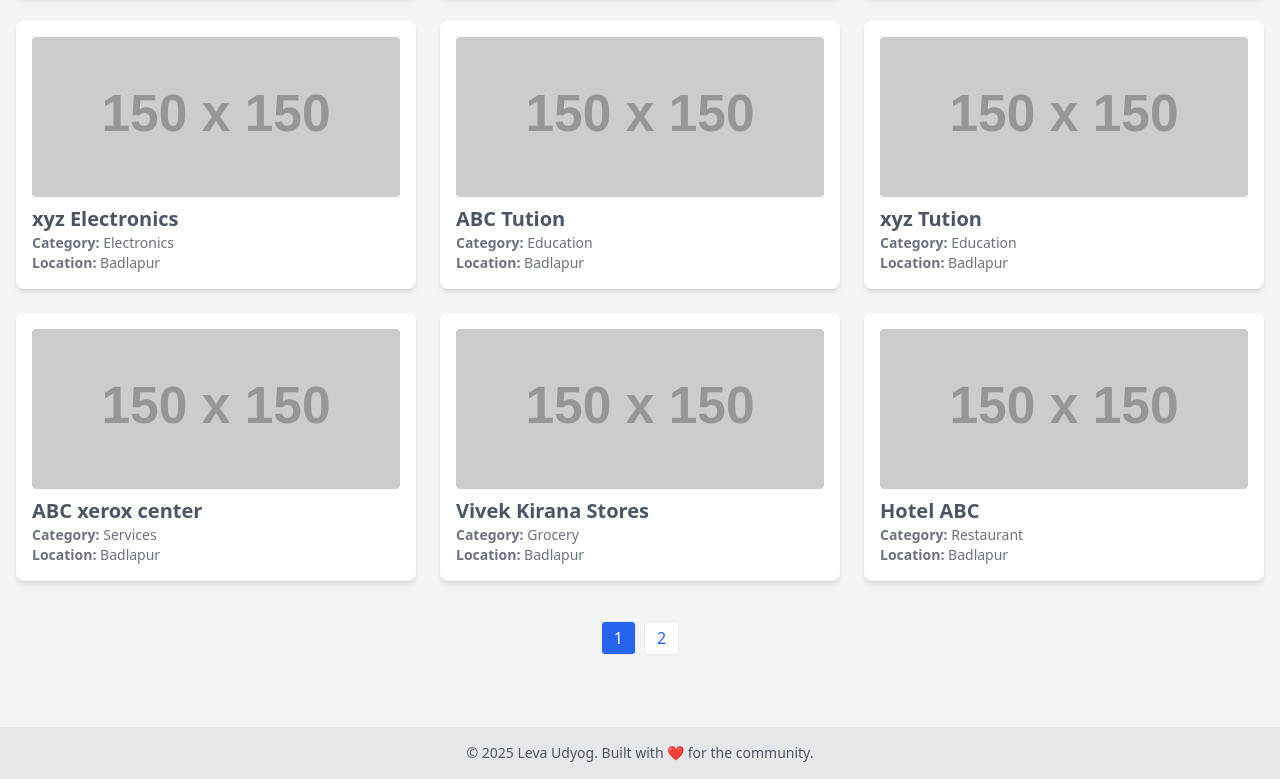
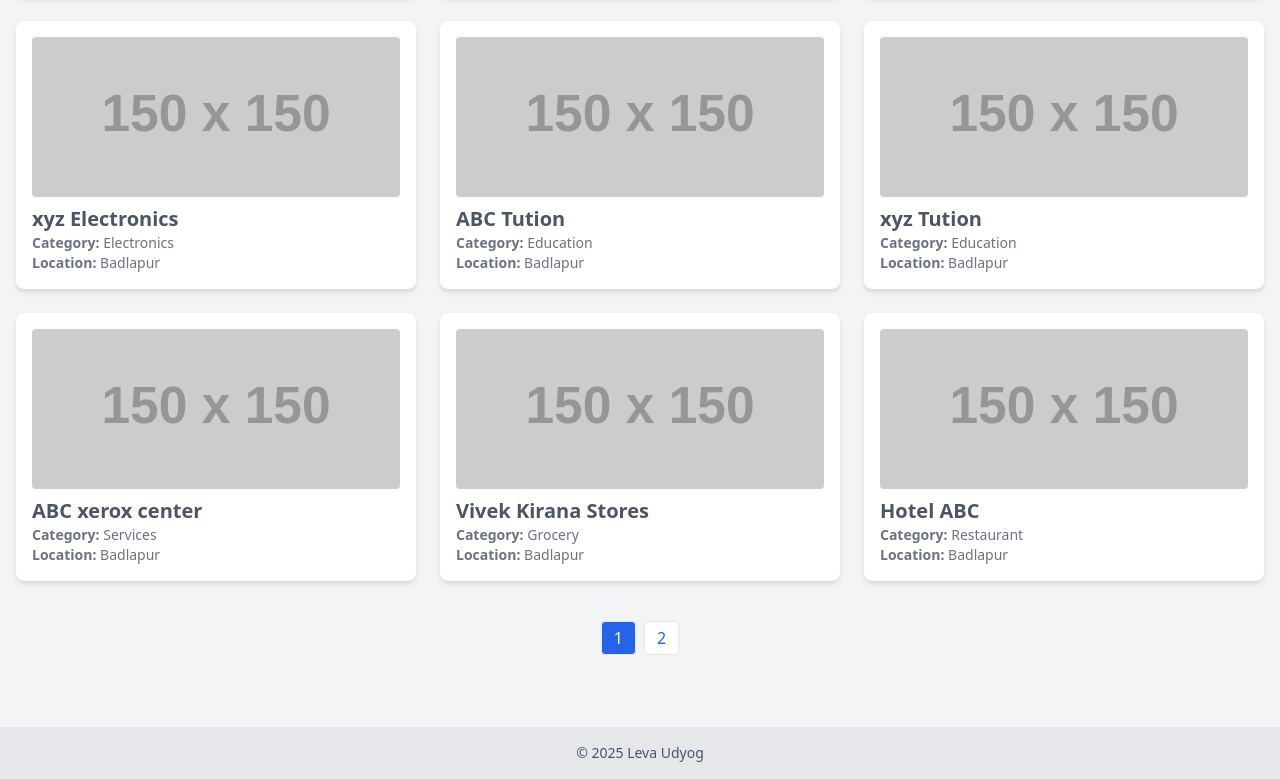
Before and after one commit to leva-udyog/leva-udyog.github.io, a plain HTML site: page index.html in a window 1280 px wide. Shown: the part 725-1504 px from the top of the page. Drawn offline with nearby package versions, Linux system fonts and the light colour scheme; placeholder pictures from the web are drawn by us.

Commit message:
update footer

```diff
--- a/index.html
+++ b/index.html
@@ -85,7 +85,7 @@
 
   <!-- Footer -->
   <footer class="bg-gray-200 text-center text-sm py-4 mt-10 text-gray-600 ">
-    &copy; 2025 Leva Udyog. Built with ❤️ for the community.
+    &copy; 2025 Leva Udyog
   </footer>
 
   <!-- AOS JS -->
```
